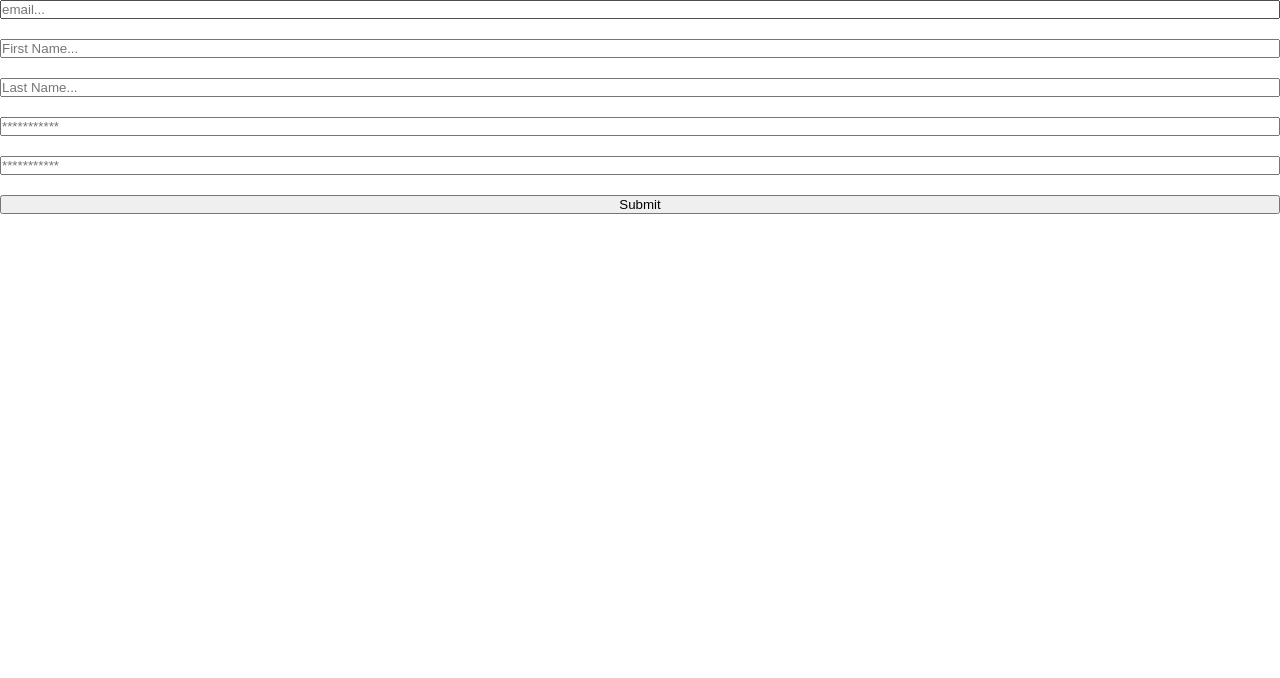
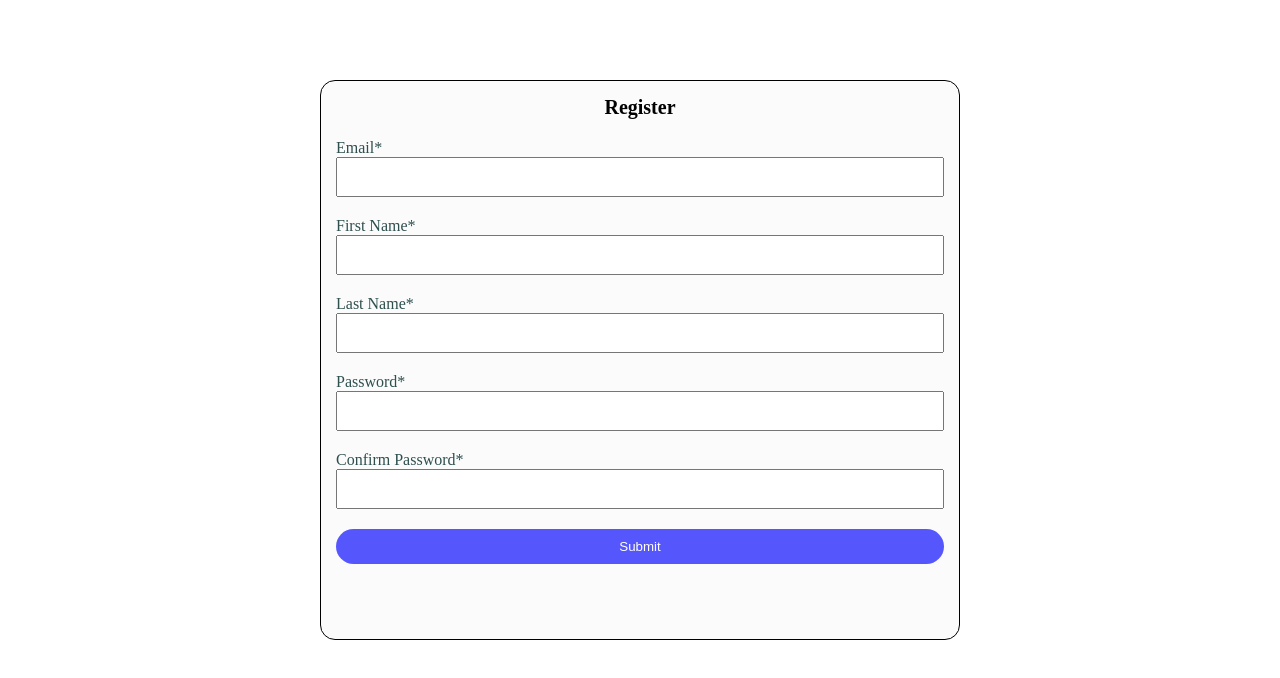
Before and after one commit to jimcarey1/django-react-job-board, a React app in the folder frontend/: page /register in a window 1280 px wide. Shown: the top 678 px of the page. Built offline with nearby package versions, Linux system fonts and the light colour scheme; no server answers; the HTML template or start-up script is replaced by a standard one.

Commit message:
changed the form layout added labels and styling for Registration and Login pages.

```diff
--- a/frontend/src/components/LoginForm.jsx
+++ b/frontend/src/components/LoginForm.jsx
@@ -1,38 +1,55 @@
 import {useFormStatus} from "react-dom"
+import { useNavigate } from "react-router-dom"
 import { useContext } from "react"
 import GoogleLoginButton from "./GoogleLoginButton"
 import { AuthContext } from "../context/AuthContext"
-
+import '../css/login.css'
 
 const SubmitButtonStatus = ()=>{
     const {pending} = useFormStatus()
     return(
         <>
-        <button disabled={pending}>{pending ? 'Submitting...' : 'Submit'}</button>
+        <button className="login-button" disabled={pending}>{pending ? 'Submitting...' : 'Submit'}</button>
         </>
     )
 }
 
 const LoginForm = ()=>{
-    const {login} = useContext(AuthContext)
+    const {user, login} = useContext(AuthContext)
+    console.log(user)
+    const navigate = useNavigate()
+    if(user){
+        navigate('-1', {replace: true})
+    }
     const formAction = async (formData) => {
         const email = formData.get('email')
         const password = formData.get('password')
         console.log(email, password)
         const loggedIn = await login({email, password})
         if(loggedIn){
-            location.href = '/'
+            navigate('/', {replace: true})
             console.log('User logged in successfully')
         }
     }
 
     return(
-        <form action={formAction}>
-            <input type="email" name="email" required/>
-            <input type="password" name="password" required/>
-            <SubmitButtonStatus/>
-            <GoogleLoginButton />
-        </form>
+        <div className="login-card">
+            <div className="title">
+                <span>Login</span>
+            </div>
+            <form action={formAction}>
+                <div className="field" id="email-field">
+                    <label htmlFor="email">Email*</label>
+                    <input type="email" id="email" name="email" required autoComplete="off" />
+                </div>
+                <div className="field" id="password-field">
+                    <label htmlFor="password">Password*</label>
+                    <input type="password" id="password" name="password" required autoComplete="off" />
+                </div>
+                <SubmitButtonStatus/>
+                <GoogleLoginButton />
+            </form>
+        </div>
     )
 }
 
--- a/frontend/src/components/RegistrationForm.jsx
+++ b/frontend/src/components/RegistrationForm.jsx
@@ -1,22 +1,28 @@
 import {useFormStatus} from "react-dom"
 import { useContext } from "react"
+import { useNavigate } from "react-router-dom"
 
 
 import GoogleLoginButton from "./GoogleLoginButton"
 import { AuthContext } from "../context/AuthContext"
+import '../css/register.css'
 
 
 const SubmitButtonStatus = ()=>{
     const {pending} = useFormStatus()
     return(
         <>
-        <button disabled={pending}>{pending ? 'Submitting...' : 'Submit'}</button>
+        <button className="register-button" disabled={pending}>{pending ? 'Submitting...' : 'Submit'}</button>
         </>
     )
 }
 
 const RegisterForm = ()=>{
-    const {setUser} = useContext(AuthContext)
+    const {user, setUser} = useContext(AuthContext)
+    const navigate = useNavigate()
+    if(user){
+        navigate('-1', {replace: true})
+    }
     const formAction = async (formData)=>{
         const password = formData.get('password');
         const confirmPassword = formData.get('confirm_password')
@@ -47,15 +53,33 @@ const RegisterForm = ()=>{
     }
 
     return(
-        <form action={formAction}>
-            <input type="email" name="email" placeholder="email..." required/>
-            <input type="text" name="first" placeholder="First Name..." required/>
-            <input type="text" name="last" placeholder="Last Name..." required/>
-            <input type="password" name="password" placeholder="***********" required/>
-            <input type="password" name="confirm_password" placeholder="***********" required/>
-            <SubmitButtonStatus/>
-            <GoogleLoginButton />
-        </form>
+        <div className="register-card">
+            <span className="title">Register</span>
+            <form action={formAction}>
+                <div className="field" id="email-field">
+                    <label htmlFor="email">Email*</label>
+                    <input type="email" id="email" name="email" required autoComplete="off" />
+                </div>
+                <div className="field" id="first-name-field">
+                    <label htmlFor="first-name">First Name*</label>
+                    <input type="text" id="first-name" name="first" required autoComplete="off" />
+                </div>
+                <div className="field" id="last-name-field">
+                    <label htmlFor="last-name">Last Name*</label>
+                    <input type="text" id="last-name" name="last" required autoComplete="off" />
+                </div>
+                <div className="field" id="password-field">
+                    <label htmlFor="password">Password*</label>
+                    <input type="password" id="password" name="password" required autoComplete="off" />
+                </div>
+                <div className="field" id="confirm-password-field">
+                    <label htmlFor="confirm-password">Confirm Password*</label>
+                    <input type="password" id="confirm-password" name="confirm_password" required autoComplete="off" />
+                </div>
+                <SubmitButtonStatus/>
+                <GoogleLoginButton />
+            </form>
+        </div>
     )
 }
 
--- /dev/null
+++ b/frontend/src/css/login.css
@@ -0,0 +1,34 @@
+.login-card{
+    display: flex;
+    flex-direction: column;
+    position: fixed;
+    gap: 20px;
+    top: 25%;
+    left: 25%;
+    width: 50%;
+    padding: 15px;
+    border: 1px solid black;
+    background-color: rgba(128, 128, 128, 0.031);
+    border-radius: 15px;
+}
+
+.login-card .title{
+    display: flex;
+    justify-content: center;
+    font-size: 20px;
+    font-weight: bolder;
+}
+
+.login-card form input{
+    height: 40px;
+    padding-left: 10px;
+}
+
+.login-card form .login-button{
+    width: auto;
+    padding: 10px;
+    background-color: rgba(0, 0, 255, 0.654);
+    color: white;
+    border: none;
+    border-radius: 25px;
+}
--- /dev/null
+++ b/frontend/src/css/register.css
@@ -0,0 +1,34 @@
+.register-card{
+    display: flex;
+    flex-direction: column;
+    position: fixed;
+    gap: 20px;
+    top: 10%;
+    left: 25%;
+    width: 50%;
+    padding: 15px;
+    border: 1px solid black;
+    background-color: rgba(128, 128, 128, 0.031);
+    border-radius: 15px;
+}
+
+.register-card .title{
+    display: flex;
+    justify-content: center;
+    font-size: 20px;
+    font-weight: bolder;
+}
+
+.register-card form input{
+    height: 40px;
+    padding-left: 10px;
+}
+
+.register-card form .register-button{
+    width: auto;
+    padding: 10px;
+    background-color: rgba(0, 0, 255, 0.654);
+    color: white;
+    border: none;
+    border-radius: 25px;
+}
```
